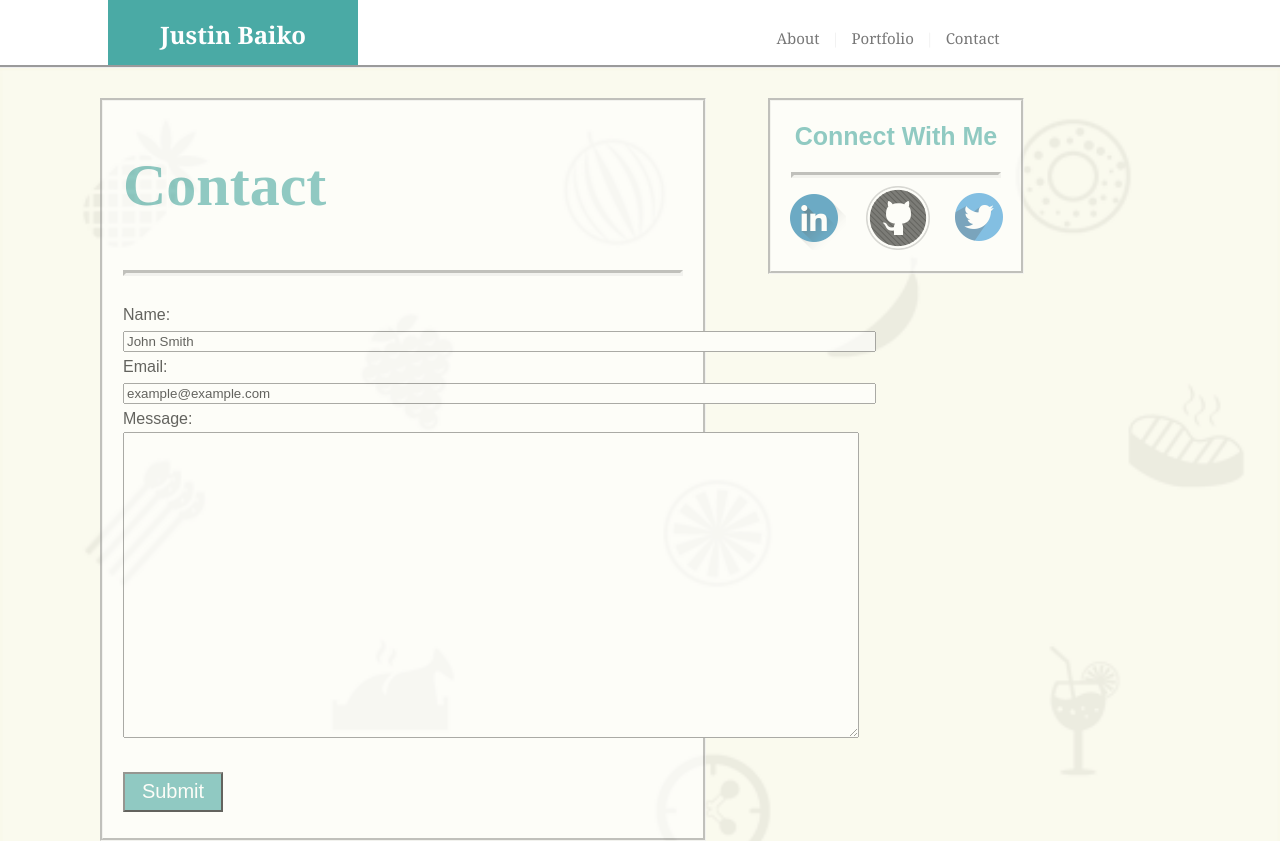
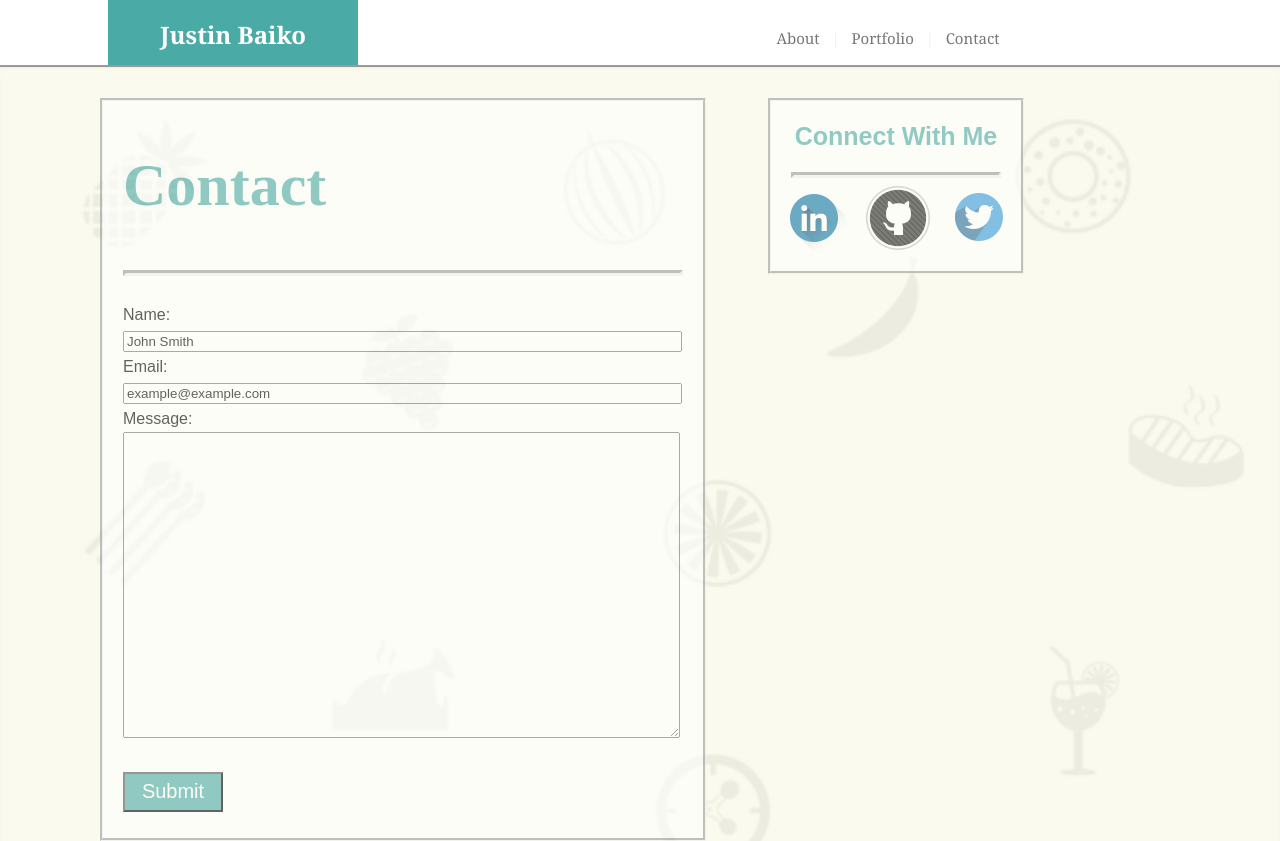
Before and after one commit to yaboybakes/Basic-Portfolio, a PHP site: page /contact.html in a window 1280 px wide. Run offline with PHP 8.4, Linux system fonts and the light colour scheme.

Commit message:
fixed safari

```diff
--- a/assets/css/style.css
+++ b/assets/css/style.css
@@ -222,3 +222,11 @@
             position: relative;
             float:left;
         }
+
+        input {
+            width: 95%;
+        }
+
+        textarea {
+            width:95%;
+        }
--- a/contact.html
+++ b/contact.html
@@ -53,16 +53,14 @@
                 <hr class="fixed-line">
                 <br>
 
-
-
                 <form action="action_page.php" style="margin-left:20px;font-family:'Arial', 'Helvetica Neue', Helvetica, sans-serif;line-height:26px" id="contact">
                   Name:<br>
-                  <input type="text" name="name" value="John Smith" size="91">
+                  <input type="text" name="name" value="John Smith">
                   <br>
                   Email:<br>
-                  <input type="text" name="email" value="example@example.com" size="91">
+                  <input type="text" name="email" value="example@example.com">
                   <br>Message:<br>
-                  <textarea name="comment" form="contact" rows="20" cols="89"></textarea>
+                  <textarea name="comment" form="contact" rows="20"></textarea>
                   <br><br>
                    <input type="submit" value="Submit" class="submit-button">
                   <br><br>
```
